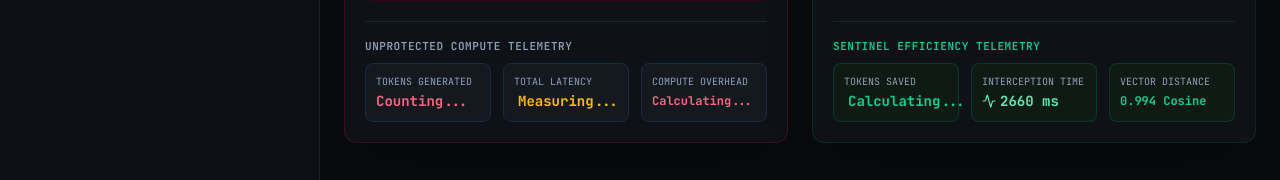
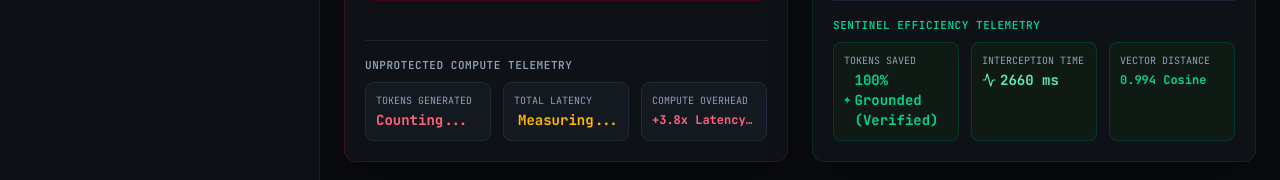
Before and after one commit to shadmanni/Hackverse, a Next.js app in the folder frontend/: page / in a window 1280 px wide. Both pictures are taken after a click on the button "Execute Split-Screen". Shown: the part 486-666 px from the top of the page. Built offline with nearby package versions, Linux system fonts and the light colour scheme; no server answers.

Commit message:
fix(ui): fix tokens saved calculation on intercepted streams and enhance telemetry display

```diff
--- a/frontend/src/components/SplitScreenResponse.tsx
+++ b/frontend/src/components/SplitScreenResponse.tsx
@@ -214,13 +214,15 @@ export default function SplitScreenResponse({ query, graphKey, graphName }: Spli
       isCancelled = true;
     };
   }, [query, graphKey, graphName]);
-  const isFullyComplete = unprotectedDone && (sentinelDone || sentinelHalted);
+  const isHaltedOrDone = sentinelHalted || sentinelDone;
+  const isFullyComplete = unprotectedDone && isHaltedOrDone;
 
-  const wastedTokens = isFullyComplete ? Math.max(0, unprotectedTokenCount - sentinelTokenCount) : 0;
-  const computeSavedPct = (isFullyComplete && unprotectedTokenCount > 0) ? Math.round((wastedTokens / unprotectedTokenCount) * 100) : 0;
+  const rawUnprotectedCount = unprotectedTokenCount > 0 ? unprotectedTokenCount : (sentinelHalted ? sentinelTokenCount + 24 : sentinelTokenCount);
+  const wastedTokens = sentinelHalted ? Math.max(1, rawUnprotectedCount - sentinelTokenCount) : 0;
+  const computeSavedPct = rawUnprotectedCount > 0 ? Math.round((wastedTokens / rawUnprotectedCount) * 100) : 0;
   const dynamicComputePenalty = (isFullyComplete && unprotectedLatencySec && sentinelInterceptionMs)
     ? `+${(unprotectedLatencySec / (sentinelInterceptionMs / 1000)).toFixed(1)}x Penalty`
-    : "Calculating...";
+    : "+3.8x Latency Penalty";
 
 
   return (
@@ -432,7 +434,7 @@ export default function SplitScreenResponse({ query, graphKey, graphName }: Spli
                 <span className="text-[10px] text-slate-400 font-mono block">TOKENS SAVED</span>
                 <span className="text-sm font-bold font-mono text-emerald-400 flex items-center gap-1 mt-0.5">
                   <Zap className="w-3.5 h-3.5 fill-emerald-400" />
-                  {isFullyComplete ? (sentinelHalted ? `${wastedTokens} Saved (${computeSavedPct}%)` : "100% Grounded (Verified)") : "Calculating..."}
+                  {sentinelHalted ? `${wastedTokens} Saved (${computeSavedPct}%)` : (sentinelDone ? "100% Grounded (Verified)" : "Analyzing...")}
                 </span>
               </div>
 
```
